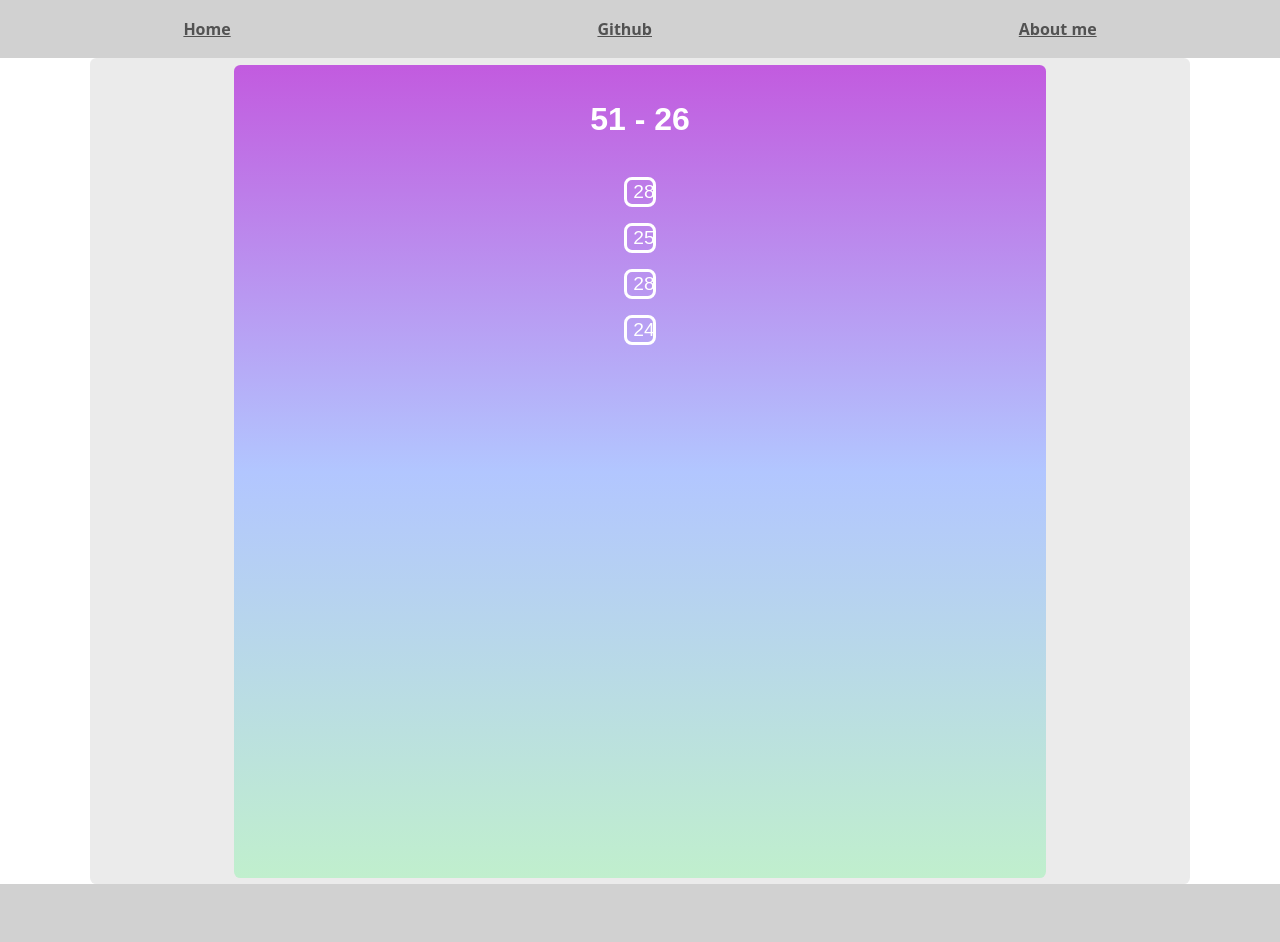
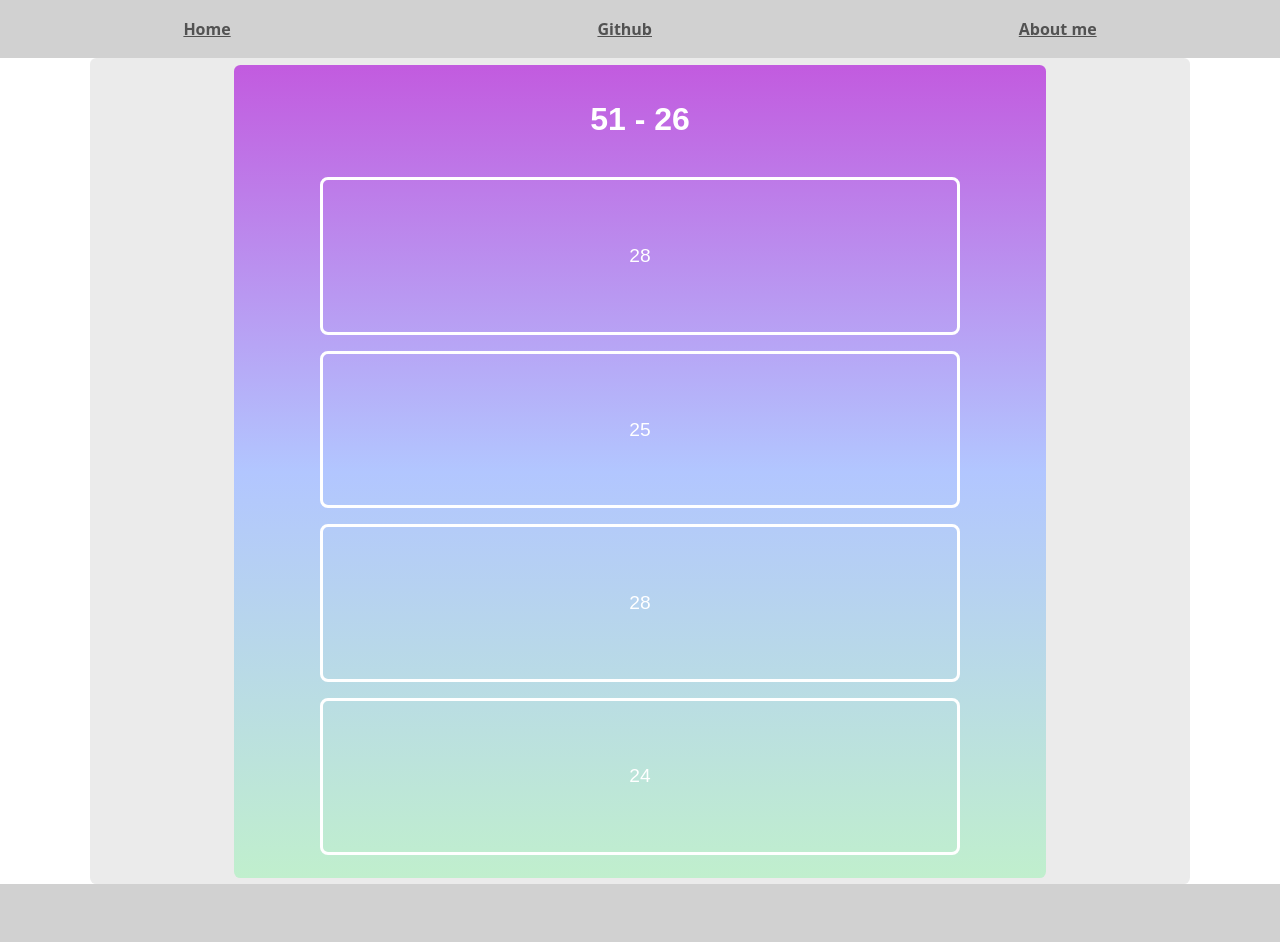
Before and after one commit to Foxelyss/Foxelyss.github.io, a Jekyll site: the page built from pages/MathGame.html, in a window 1280 px wide. Built offline with Jekyll 4.4.1, drawn with Linux system fonts in a browser that asks for light colours.

Commit message:
fix buttons

```diff
--- a/pages/MathGame.html
+++ b/pages/MathGame.html
@@ -7,7 +7,11 @@ title: Math 'em right!
 <div class="roundedBorder game" id="game">
   <h1 id="exercise" class="gameElement">Exercise</h1>
 
-  <div id="answers" class="gameElement columnContainer">
+  <div
+    id="answers"
+    class="gameElement columnContainer"
+    style="height: 100%; width: 100%"
+  >
     <button id="0" class="gameButton" onclick="CheckAnswer();">@</button>
     <button id="1" class="gameButton" onclick="CheckAnswer();">@</button>
     <button id="2" class="gameButton" onclick="CheckAnswer();">@</button>
```
